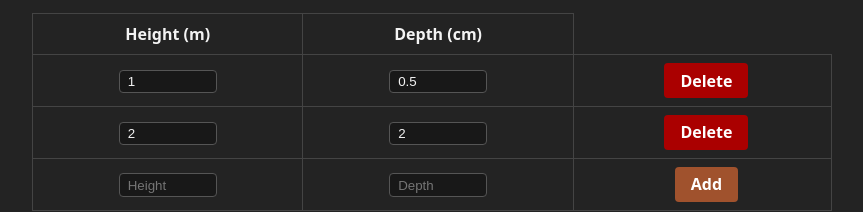
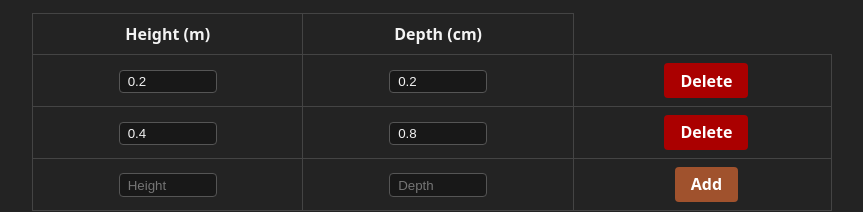
Before and after one commit to taggatron/Impact-GPE, a React (Vite) app: page / in a window 1280 px wide. Shown: the part 304-516 px from the top of the page, without its empty margins (208-1071 px from the left). Built offline with nearby package versions, Linux system fonts and the light colour scheme; no server answers.

Commit message:
updated start table values

```diff
--- a/src/App.tsx
+++ b/src/App.tsx
@@ -88,8 +88,8 @@ function EarthWithCrater({ craterDepth, craterRadius, showCrater }: { craterDept
           color="#ffb347"
         />
         <Text
-          position={[-3.5, 0, 0]}
-          fontSize={0.5}
+          position={[-3.85, 0, 0]}
+          fontSize={0.75}
           color="#ffb347"
           anchorX="center"
           anchorY="middle"
@@ -178,8 +178,8 @@ function extrapolateRadius(data: { height: number; depth: number }[], targetHeig
 
 function App() {
   const [data, setData] = useState([
-    { height: 1, depth: 0.5 },
-    { height: 2, depth: 2 },
+    { height: 0.2, depth: 0.2 },
+    { height: 0.4, depth: 0.8 },
   ]);
   const [newRow, setNewRow] = useState({ height: '', depth: '' });
   const [animate, setAnimate] = useState(false);
```
